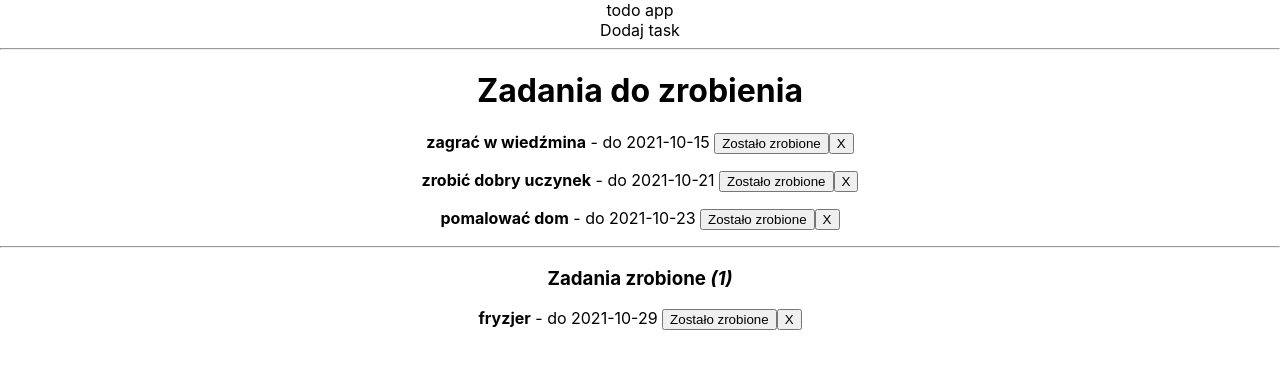
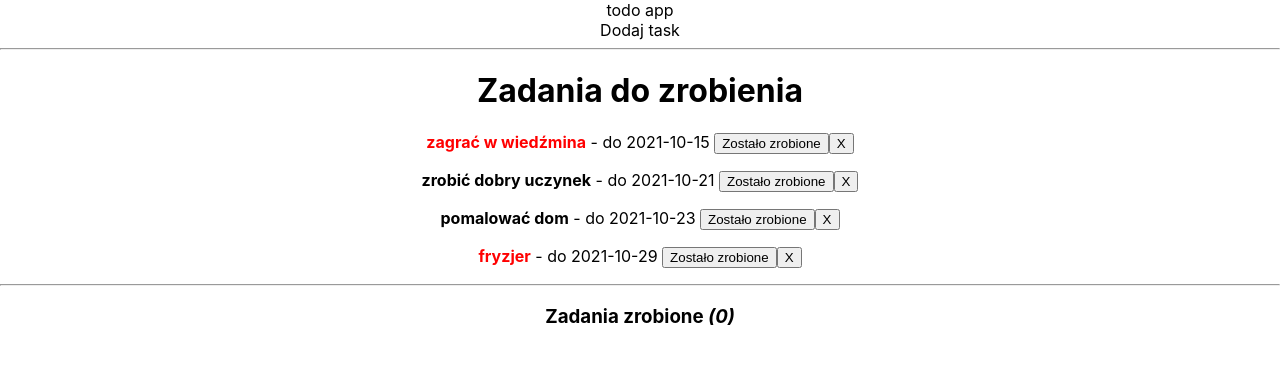
Before and after one commit to radek-winiecki/todo-app-in-react, a React (Create React App) app: page / in a window 1280 px wide. Shown: the top 368 px of the page. Built offline with nearby package versions, Linux system fonts and the light colour scheme.

Commit message:
Highlight priority tasks and display the due date for the tasks

```diff
--- a/src/components/App.js
+++ b/src/components/App.js
@@ -36,7 +36,7 @@
                 text: 'fryzjer',
                 date: '2021-10-29',
                 important: true,
-                active: false,
+                active: true,
                 finishDate: null,
             },
         ]
--- a/src/components/Task.js
+++ b/src/components/Task.js
@@ -2,17 +2,35 @@
 
 const Task = (props) => {
 
-    const {text, date, id} = props.task;
+    const style = {
+        color: 'red',
+    }
 
+    const {text, date, id, active, important, finishDate} = props.task;
+
+    if (active) {
         return (
             <div>
                 <p>
-                <strong>{text}</strong> - do <span>{date} </span>
+                    <strong style={important ? style : null}>{text}</strong> - do <span>{date} </span>
                     <button onClick={() => props.change(id)}>Zostało zrobione</button>
                     <button onClick={() => props.delete(id)}>X</button>
                 </p>
             </div>
         );
+    } else {
+
+        const finish = new Date(finishDate).toLocaleString();
+        return (
+            <div>
+                <p>
+                    <strong>{text}</strong> <em> (zrobić do {date}) </em> <br/>
+                    - potwierdzenie wykonania <span>{finish}</span>
+                    <button onClick={() => props.delete(id)}>X</button>
+                </p>
+            </div>
+        )
+    }
 }
 
 export default Task;
--- a/src/components/TaskList.js
+++ b/src/components/TaskList.js
@@ -20,9 +20,9 @@
 
             <div className="done">
                 <h3>Zadania zrobione <em>({done.length})</em></h3>
-                {done.length > 5 && <span style={{fontSize: 12}}
+                {done.length > 5 && <span style={{fontSize: 12, color: 'red'}}
                 >wyświetlonych jest jedynie 5 ostatnich zadań</span>}
-                {doneTasks.slice(0, 2)}
+                {doneTasks.slice(0, 5)}
             </div>
         </>
     );
```
Lines whose indentation alone changed are shown as unchanged.
